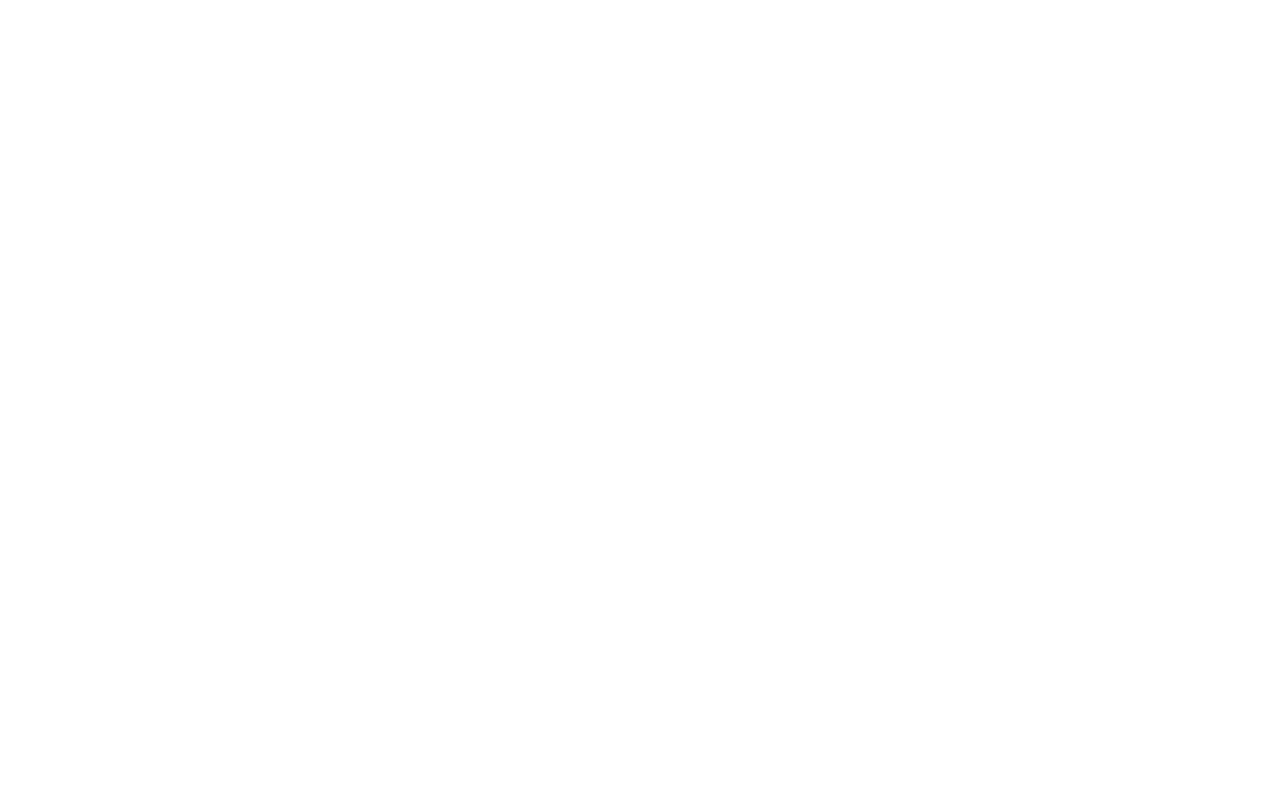
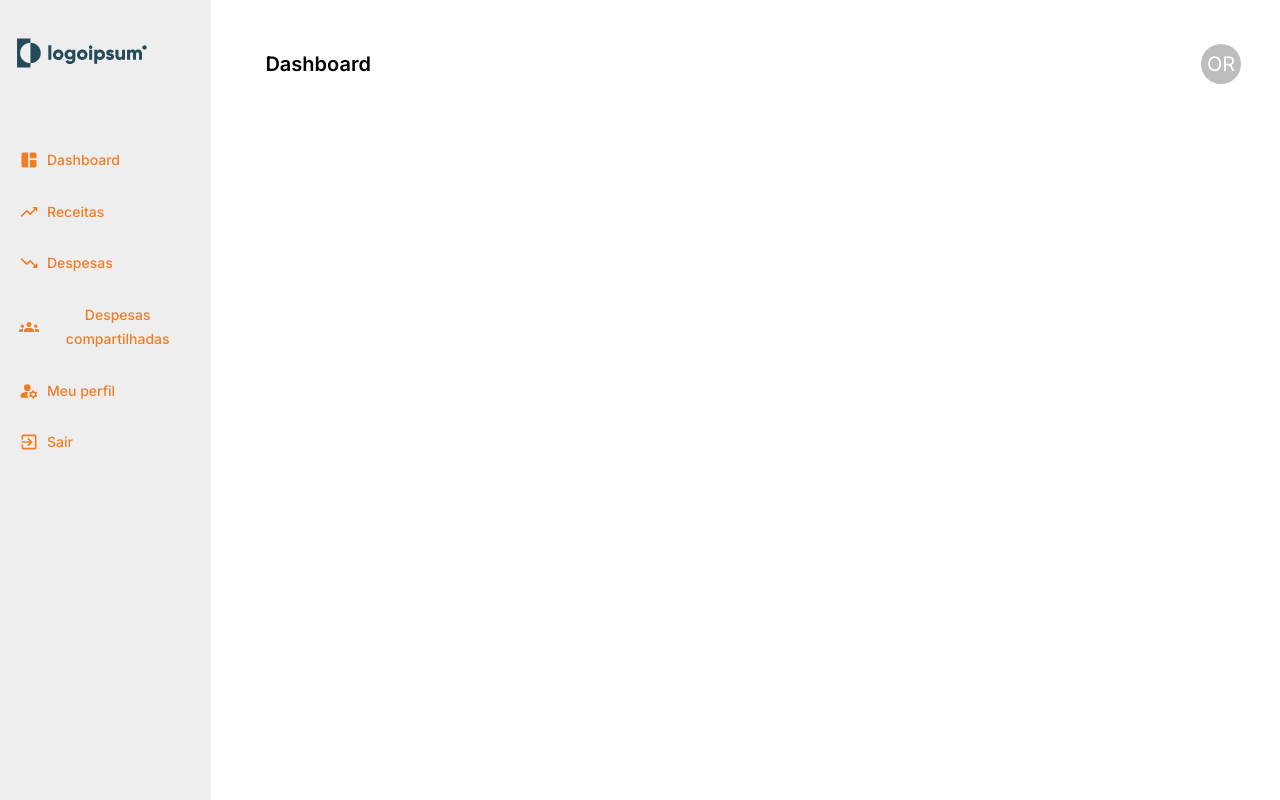
Before and after one commit to olirodrigues/bootcamp-gama-01, a React (Vite) app in the folder Web/: page /dashboard in a window 1280 px wide. Before the commit this address had no page. Built offline with nearby package versions, Linux system fonts and the light colour scheme.

Commit message:
Add: Page dashboard

```diff
--- a/Web/src/App.tsx
+++ b/Web/src/App.tsx
@@ -7,6 +7,7 @@
 import Login from "./pages/Login";
 import { ThemeProvider } from "@mui/material";
 import { Cadastro } from "./pages/Cadastro";
+import { Dashboard } from "./pages/Dashboard";
 
 function App() {
   return (
@@ -17,6 +18,7 @@
           <Route path='/' element={<Home />} />
           <Route path='/login' element={<Login />} />
           <Route path='/cadastro' element={<Cadastro />} />
+          <Route path='/dashboard' element={<Dashboard />} />
         </Routes>
       </ThemeProvider>
     </>
--- /dev/null
+++ b/Web/src/pages/Dashboard/Dashboard.style.tsx
@@ -0,0 +1,13 @@
+import styled from "@emotion/styled";
+
+export const Container = styled.div`
+  display: flex;
+`;
+
+export const ContainerConteudo = styled.div`
+  display: flex;
+  flex-direction: column;
+  gap: 40px;
+  margin: 44px 39px 44px 54px;
+  width: 100%;
+`;
--- /dev/null
+++ b/Web/src/pages/Dashboard/index.tsx
@@ -0,0 +1,14 @@
+import { Cabecalho } from "../../components/Cabecalho";
+import { Menu } from "../../components/Menu";
+import { Container, ContainerConteudo } from "./Dashboard.style";
+
+export const Dashboard = () => {
+  return (
+    <Container>
+      <Menu />
+      <ContainerConteudo>
+        <Cabecalho title='Dashboard' name='OR' />
+      </ContainerConteudo>
+    </Container>
+  );
+};
```
